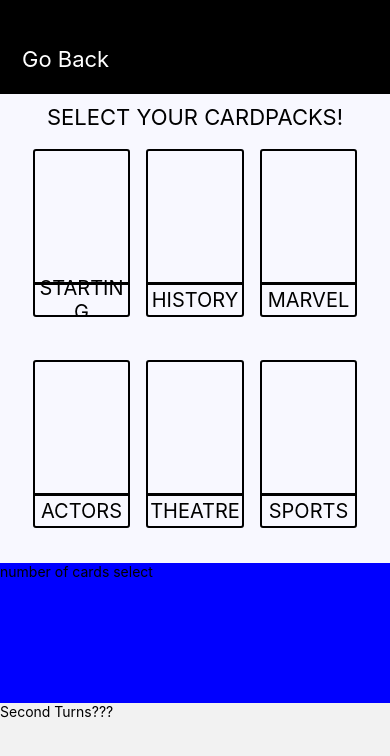
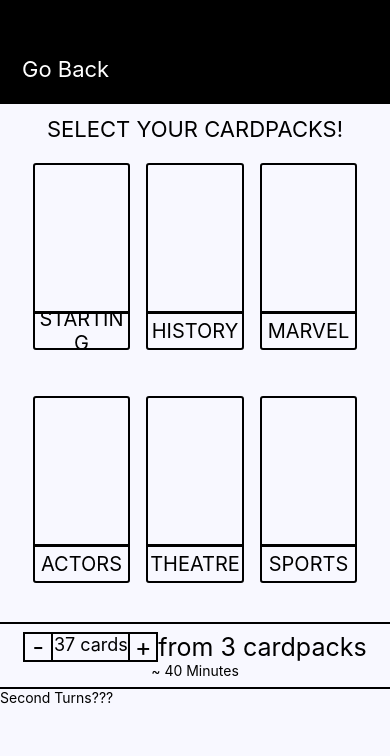
Before and after one commit to jdietrich11/AllusionsRN, a React Native app: screen /cardSelect in a window 390 px wide. Shown: the top 756 px of the page. Built offline with nearby package versions, Linux system fonts and the light colour scheme.

Commit message:
on cardpackselctionpage basic styling for cardcounter

```diff
--- a/src/pages/card-select/card-select.js
+++ b/src/pages/card-select/card-select.js
@@ -1,4 +1,4 @@
-import { View, Text, StyleSheet, Pressable, Image } from "react-native";
+import { View, Text, StyleSheet, Pressable, Image, Button } from "react-native";
 
 import styles from "./card-select.styles";
 
@@ -35,7 +35,25 @@ function CardSelect({ navigation }) {
         </View>
       </View>
       <View style={styles.gameLengthContainer}>
-        <Text>number of cards select</Text>
+        <View style={styles.cardCounterContainer}>
+          <View style={styles.cardCounter}>
+            <Pressable style={styles.cardAdjustmentCounter}>
+              <Text style={styles.cardCounterText}>-</Text>
+            </Pressable>
+            <View style={styles.cardCountBox}>
+              <Text style={styles.cardCount}>{"37 cards"}</Text>
+            </View>
+            <Pressable style={styles.cardAdjustmentCounter}>
+              <Text style={styles.cardCounterText}>+</Text>
+            </Pressable>
+          </View>
+          <View style={styles.cardpackCounter}>
+            <Text style={styles.cardCounterText}>{"from 3 cardpacks"}</Text>
+          </View>
+        </View>
+        <View style={styles.playtimeContainer}>
+          <Text>{"~ 40 Minutes"}</Text>
+        </View>
       </View>
       <View style={styles.secondsPerTurnContainer}>
         <Text>Second Turns???</Text>
--- a/src/pages/card-select/card-select.styles.js
+++ b/src/pages/card-select/card-select.styles.js
@@ -3,6 +3,7 @@ import { StyleSheet } from "react-native";
 const styles = StyleSheet.create({
   container: {
     flex: 1,
+    backgroundColor: "#f8f8ff",
   },
   containerHeader: {
     flex: 1,
@@ -16,7 +17,6 @@ const styles = StyleSheet.create({
   },
   cardPickerContainer: {
     flex: 5,
-    backgroundColor: "#f8f8ff",
   },
   cardpackPickerTitleContainer: {
     justifyContent: "center",
@@ -55,8 +55,37 @@ const styles = StyleSheet.create({
     fontSize: 20,
   },
   gameLengthContainer: {
-    flex: 1.5,
-    backgroundColor: "blue",
+    borderTopWidth: 2,
+    borderBottomWidth: 2,
+    padding: 8,
+    alignItems: "center",
+  },
+  cardCounterContainer: {
+    flexDirection: "row",
+  },
+  cardCounter: {
+    flexDirection: "row",
+  },
+  cardCounterText: {
+    fontSize: 25,
+  },
+  cardAdjustmentCounter: {
+    borderWidth: 2,
+    height: 30,
+    width: 30,
+    alignItems: "center",
+    justifyContent: "center",
+  },
+  cardCountBox: {
+    borderTopWidth: 2,
+    borderBottomWidth: 2,
+    textAlign: "center",
+  },
+  cardCount: {
+    height: 25,
+    width: 75,
+    fontSize: 18,
+    textAlign: "center",
   },
   secondsPerTurnContainer: {
     flex: 1.5,
```
